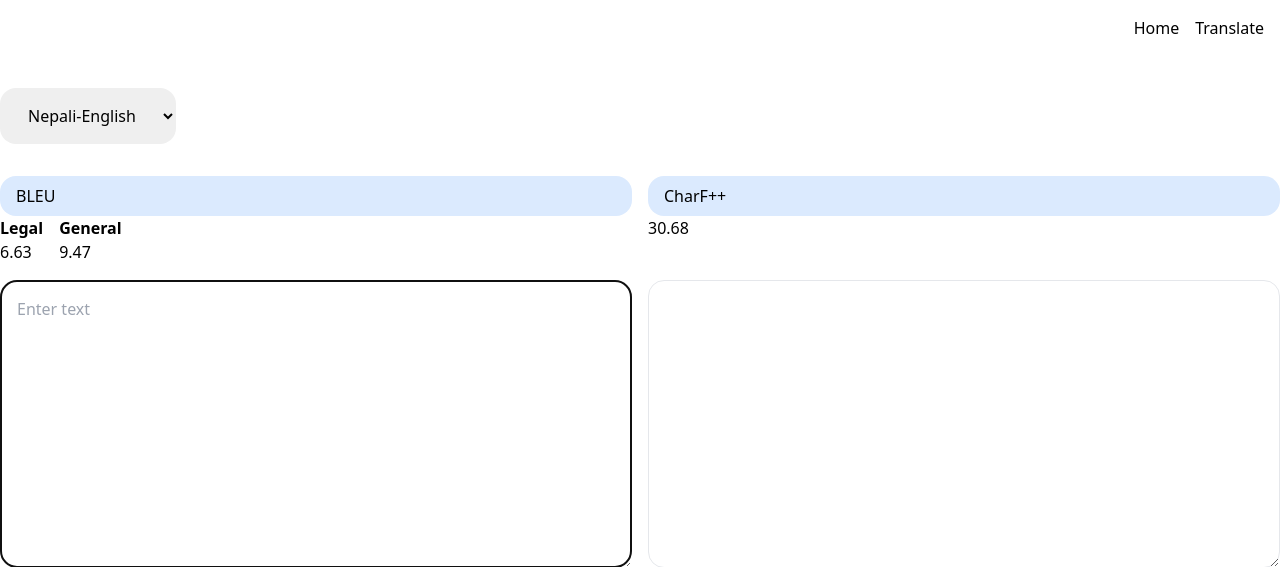
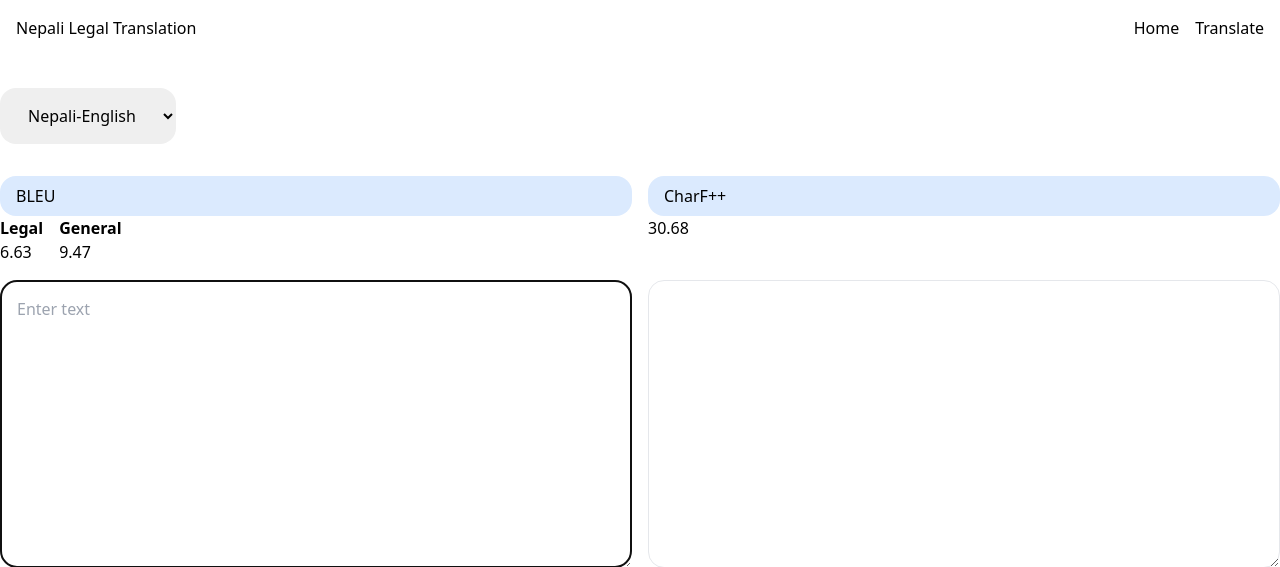
Before and after one commit to shabdapoudel/nepali-translaton, a Flask app: template templates/translate.html in a window 1280 px wide. Shown: the top 567 px of the page. Run offline with Flask 3, Linux system fonts and the light colour scheme; the template is opened without the code that fills it, so the values that code supplies are empty.

Commit message:
nepali translation hearer

```diff
--- a/templates/includes/_navbar.html
+++ b/templates/includes/_navbar.html
@@ -1,6 +1,7 @@
 <header>
   <div class="main">
     <ul class="flex w-full gap-4 items-center justify-end mb-8 p-4">
+      <li class="flex-grow">Nepali Legal Translation</li>
       <li{% if active=="home" %} class="bg-blue-600/50 px-4 py-2 rounded-2xl"{% endif %}><a href="/">Home</a></li>
       <li{% if active=="translate" %} class="bg-blue-600/50 px-4 py-2 rounded-2xl"{% endif %}><a href="translate">Translate</a></li>
       <!--<li{% if active=="contact" %} class="active"{% endif %}><a href="contact">Contact</a></li>
```
